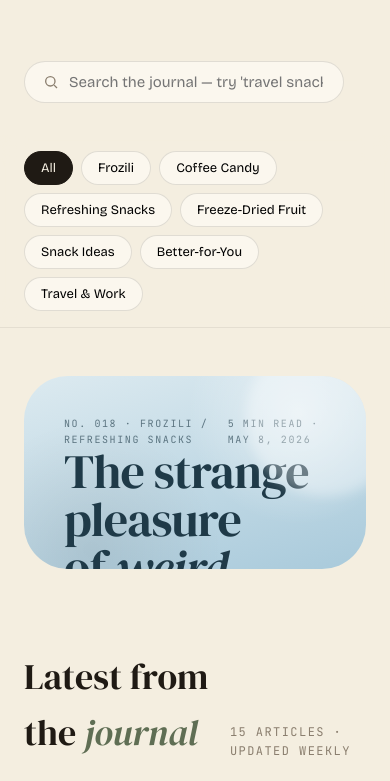
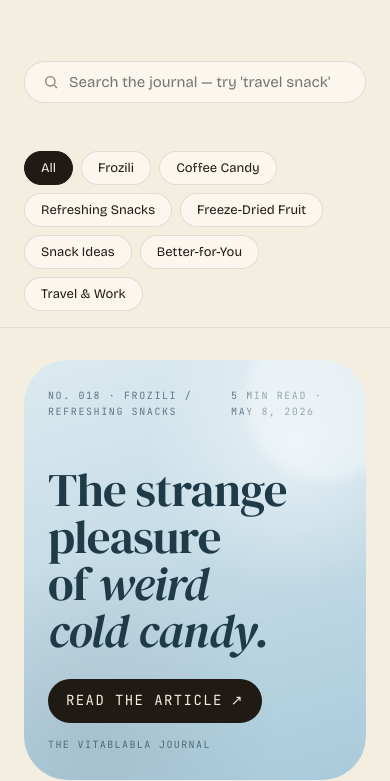
Before and after one commit to wwwddddkkkkk/vitablabla-site, a plain HTML site: page blog.html in a window 390 px wide. Shown: the part 589-1370 px from the top of the page. Drawn offline with nearby package versions, Linux system fonts and the light colour scheme.

Commit message:
Fix journal mobile filter cards

```diff
--- a/blog.html
+++ b/blog.html
@@ -36,7 +36,7 @@
   .chip {
     padding: 8px 16px; border-radius: 999px; border: 1px solid var(--line);
     font-size: 13px; background: var(--paper); cursor: pointer; transition: all .15s;
-    font-family: inherit;
+    font-family: inherit; color: var(--ink); appearance: none; -webkit-appearance: none;
   }
   .chip:hover { background: var(--ivory-deep); }
   .chip.active { background: var(--ink); color: var(--ivory); border-color: var(--ink); }
@@ -70,8 +70,33 @@
   @media (max-width: 900px) {
     .blog-hero .sub { grid-template-columns: 1fr; }
     .blog-hero .sub .search-wrap { justify-content: flex-start; }
+    .search-bar { min-width: 0; width: 100%; }
     .article-grid { grid-template-columns: 1fr; }
     .cats { top: 0; }
+    .chip { color: var(--ink); }
+    .chip.active { color: var(--ivory); }
+    #featuredSlot .title-block.hero {
+      aspect-ratio: auto;
+      min-height: 420px;
+      padding: 28px 24px;
+      margin-top: 32px !important;
+      margin-bottom: 48px !important;
+    }
+    #featuredSlot .title-block.hero .tb-title {
+      font-size: clamp(40px, 12vw, 56px);
+      max-width: none;
+      margin-top: 48px;
+    }
+    #featuredSlot .title-block.hero .tb-bottom {
+      align-items: flex-start;
+      flex-direction: column;
+      gap: 14px;
+    }
+    #featuredSlot .title-block.hero .cta-pill {
+      min-height: 44px;
+      max-width: 100%;
+      white-space: nowrap;
+    }
   }
 </style>
 </head>
```
